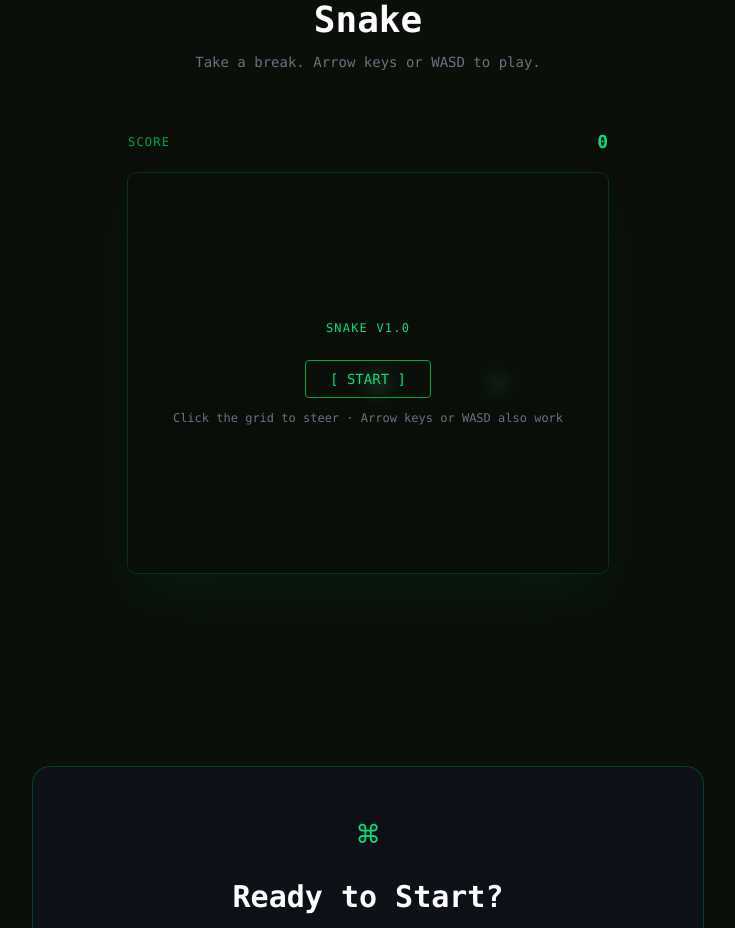
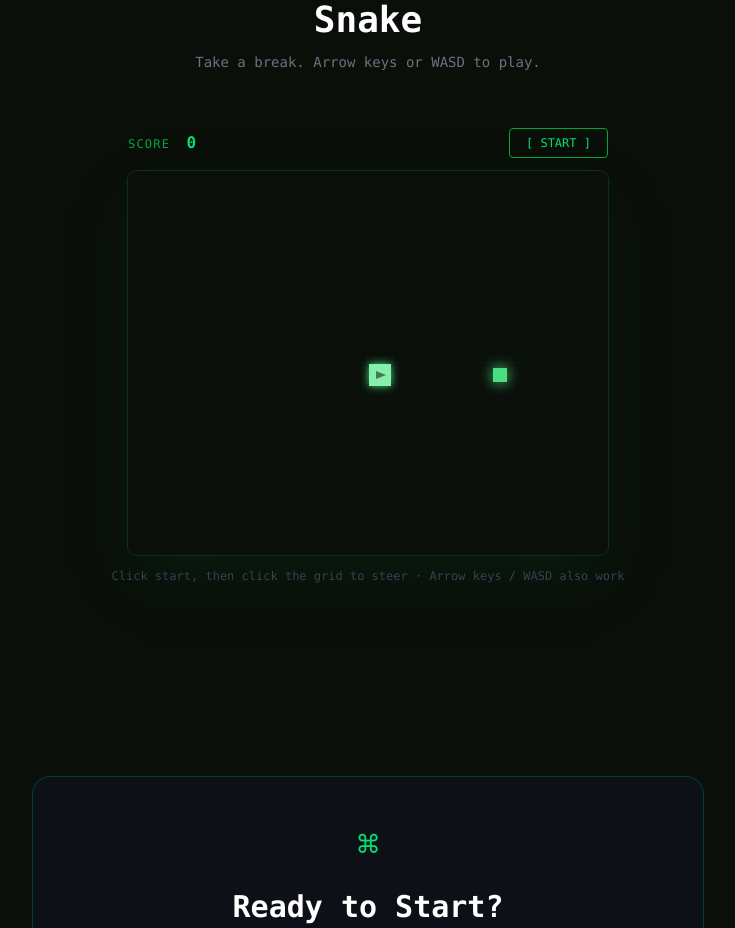
Before and after one commit to Orbit-SS/site-cybersec-paul, a Next.js app: page / in a window 1280 px wide. Shown: the part 3900-4828 px from the top of the page, without its empty margins (272-1007 px from the left). Built offline with nearby package versions, Linux system fonts and the light colour scheme.

Commit message:
im still stuck at start, clicking start doesn nothiung

```diff
--- a/src/components/SnakeGame.tsx
+++ b/src/components/SnakeGame.tsx
@@ -2,12 +2,12 @@
 
 import { useEffect, useRef, useState } from "react";
 
-const COLS = 24;
-const ROWS = 20;
-const CELL = 20;
+const COLS = 20;
+const ROWS = 16;
+const CELL = 24;
 const W = COLS * CELL;
 const H = ROWS * CELL;
-const TICK = 120;
+const TICK = 130;
 
 type Dir = "UP" | "DOWN" | "LEFT" | "RIGHT";
 type Pt = { x: number; y: number };
@@ -20,52 +20,40 @@ function randomFood(snake: Pt[]): Pt {
   return f;
 }
 
-// Given a click cell and the snake head, pick the best direction to turn
-function dirToward(head: Pt, target: Pt, current: Dir): Dir {
+function dirToward(head: Pt, target: Pt, cur: Dir): Dir {
   const dx = target.x - head.x;
   const dy = target.y - head.y;
-  // Prefer the axis with larger delta, fall back to the other
-  const candidates: Dir[] = [];
-  if (Math.abs(dx) >= Math.abs(dy)) {
-    if (dx > 0) candidates.push("RIGHT"); else if (dx < 0) candidates.push("LEFT");
-    if (dy > 0) candidates.push("DOWN");  else if (dy < 0) candidates.push("UP");
-  } else {
-    if (dy > 0) candidates.push("DOWN");  else if (dy < 0) candidates.push("UP");
-    if (dx > 0) candidates.push("RIGHT"); else if (dx < 0) candidates.push("LEFT");
-  }
-  // Pick first candidate that isn't reversing
-  for (const d of candidates) {
-    if (d !== OPP[current]) return d;
-  }
-  return current;
+  const candidates: Dir[] =
+    Math.abs(dx) >= Math.abs(dy)
+      ? [dx > 0 ? "RIGHT" : "LEFT", dy > 0 ? "DOWN" : "UP"]
+      : [dy > 0 ? "DOWN" : "UP", dx > 0 ? "RIGHT" : "LEFT"];
+  return candidates.find((d) => d !== OPP[cur]) ?? cur;
 }
 
 export default function SnakeGame() {
   const canvasRef = useRef<HTMLCanvasElement>(null);
-  const intervalRef = useRef<ReturnType<typeof setInterval> | null>(null);
+  const loopRef = useRef<ReturnType<typeof setInterval> | null>(null);
+  const snakeRef = useRef<Pt[]>([{ x: 10, y: 8 }]);
+  const dirRef = useRef<Dir>("RIGHT");
+  const nextDirRef = useRef<Dir>("RIGHT");
+  const foodRef = useRef<Pt>({ x: 15, y: 8 });
+  const hoverRef = useRef<Pt | null>(null);
+  const flashRef = useRef<Pt | null>(null);
 
-  const snake = useRef<Pt[]>([{ x: 12, y: 10 }]);
-  const dir = useRef<Dir>("RIGHT");
-  const nextDir = useRef<Dir>("RIGHT");
-  const food = useRef<Pt>({ x: 18, y: 10 });
-  const hoverCell = useRef<Pt | null>(null);
-  const clickFlash = useRef<Pt | null>(null);
+  const [score, setScore] = useState(0);
+  const [running, setRunning] = useState(false);
+  const [dead, setDead] = useState(false);
 
-  const [phase, setPhase] = useState<"idle" | "running" | "dead">("idle");
-  const [score, setScore] = useState(0);
-
+  // ---------- draw ----------
   function draw() {
-    const canvas = canvasRef.current;
-    if (!canvas) return;
-    const ctx = canvas.getContext("2d");
+    const ctx = canvasRef.current?.getContext("2d");
     if (!ctx) return;
 
-    // Background
     ctx.fillStyle = "#0a0f0a";
     ctx.fillRect(0, 0, W, H);
 
-    // Grid lines
-    ctx.strokeStyle = "rgba(20,83,45,0.18)";
+    // Grid
+    ctx.strokeStyle = "rgba(20,83,45,0.25)";
     ctx.lineWidth = 0.5;
     for (let x = 0; x <= COLS; x++) {
       ctx.beginPath(); ctx.moveTo(x * CELL, 0); ctx.lineTo(x * CELL, H); ctx.stroke();
@@ -74,129 +62,112 @@ export default function SnakeGame() {
       ctx.beginPath(); ctx.moveTo(0, y * CELL); ctx.lineTo(W, y * CELL); ctx.stroke();
     }
 
-    // Hover cell highlight
-    const hc = hoverCell.current;
+    // Hover
+    const hc = hoverRef.current;
     if (hc) {
-      ctx.fillStyle = "rgba(74,222,128,0.07)";
+      ctx.fillStyle = "rgba(74,222,128,0.08)";
       ctx.fillRect(hc.x * CELL, hc.y * CELL, CELL, CELL);
     }
 
-    // Click flash highlight
-    const cf = clickFlash.current;
+    // Click flash
+    const cf = flashRef.current;
     if (cf) {
-      ctx.fillStyle = "rgba(74,222,128,0.22)";
+      ctx.fillStyle = "rgba(74,222,128,0.25)";
       ctx.fillRect(cf.x * CELL, cf.y * CELL, CELL, CELL);
     }
 
     // Food
-    const f = food.current;
     ctx.shadowColor = "#4ade80";
     ctx.shadowBlur = 14;
     ctx.fillStyle = "#4ade80";
-    ctx.fillRect(f.x * CELL + 4, f.y * CELL + 4, CELL - 8, CELL - 8);
+    const f = foodRef.current;
+    ctx.fillRect(f.x * CELL + 5, f.y * CELL + 5, CELL - 10, CELL - 10);
     ctx.shadowBlur = 0;
 
     // Snake
-    snake.current.forEach((seg, i) => {
+    snakeRef.current.forEach((seg, i) => {
+      if (i === 0) { ctx.shadowColor = "#4ade80"; ctx.shadowBlur = 8; }
       ctx.fillStyle = i === 0 ? "#86efac" : i % 2 === 0 ? "#16a34a" : "#15803d";
-      if (i === 0) { ctx.shadowColor = "#4ade80"; ctx.shadowBlur = 8; }
       ctx.fillRect(seg.x * CELL + 1, seg.y * CELL + 1, CELL - 2, CELL - 2);
       ctx.shadowBlur = 0;
     });
 
-    // Draw a subtle arrow on head showing next direction
-    const head = snake.current[0];
-    ctx.fillStyle = "rgba(10,15,10,0.6)";
+    // Arrow on head
+    const head = snakeRef.current[0];
+    ctx.fillStyle = "rgba(0,0,0,0.5)";
     ctx.save();
     ctx.translate(head.x * CELL + CELL / 2, head.y * CELL + CELL / 2);
-    const rot = { RIGHT: 0, DOWN: Math.PI / 2, LEFT: Math.PI, UP: -Math.PI / 2 };
-    ctx.rotate(rot[nextDir.current]);
-    ctx.beginPath();
-    ctx.moveTo(5, 0); ctx.lineTo(-3, -3); ctx.lineTo(-3, 3); ctx.closePath();
+    ctx.rotate({ RIGHT: 0, DOWN: Math.PI / 2, LEFT: Math.PI, UP: -Math.PI / 2 }[nextDirRef.current]);
+    ctx.beginPath(); ctx.moveTo(6, 0); ctx.lineTo(-4, -4); ctx.lineTo(-4, 4); ctx.closePath();
     ctx.fill();
     ctx.restore();
   }
 
   function stopLoop() {
-    if (intervalRef.current !== null) {
-      clearInterval(intervalRef.current);
-      intervalRef.current = null;
-    }
+    if (loopRef.current) { clearInterval(loopRef.current); loopRef.current = null; }
   }
 
   function startGame() {
     stopLoop();
-    snake.current = [{ x: 12, y: 10 }];
-    dir.current = "RIGHT";
-    nextDir.current = "RIGHT";
-    food.current = { x: 18, y: 10 };
-    clickFlash.current = null;
+    snakeRef.current = [{ x: 10, y: 8 }];
+    dirRef.current = "RIGHT";
+    nextDirRef.current = "RIGHT";
+    foodRef.current = { x: 15, y: 8 };
+    flashRef.current = null;
     setScore(0);
-    setPhase("running");
+    setDead(false);
+    setRunning(true);
     draw();
 
-    intervalRef.current = setInterval(() => {
-      dir.current = nextDir.current;
-      const head = snake.current[0];
+    loopRef.current = setInterval(() => {
+      dirRef.current = nextDirRef.current;
+      const head = snakeRef.current[0];
       const nx: Pt = { x: head.x, y: head.y };
-      if (dir.current === "UP")    nx.y -= 1;
-      if (dir.current === "DOWN")  nx.y += 1;
-      if (dir.current === "LEFT")  nx.x -= 1;
-      if (dir.current === "RIGHT") nx.x += 1;
+      if (dirRef.current === "UP")    nx.y--;
+      if (dirRef.current === "DOWN")  nx.y++;
+      if (dirRef.current === "LEFT")  nx.x--;
+      if (dirRef.current === "RIGHT") nx.x++;
 
-      if (
-        nx.x < 0 || nx.x >= COLS || nx.y < 0 || nx.y >= ROWS ||
-        snake.current.some((s) => s.x === nx.x && s.y === nx.y)
-      ) {
+      if (nx.x < 0 || nx.x >= COLS || nx.y < 0 || nx.y >= ROWS ||
+          snakeRef.current.some((s) => s.x === nx.x && s.y === nx.y)) {
         stopLoop();
-        setPhase("dead");
+        setRunning(false);
+        setDead(true);
         draw();
         return;
       }
 
-      const ate = nx.x === food.current.x && nx.y === food.current.y;
-      snake.current = [nx, ...snake.current];
+      const ate = nx.x === foodRef.current.x && nx.y === foodRef.current.y;
+      snakeRef.current = [nx, ...snakeRef.current];
       if (ate) {
         setScore((s) => s + 10);
-        food.current = randomFood(snake.current);
+        foodRef.current = randomFood(snakeRef.current);
       } else {
-        snake.current.pop();
+        snakeRef.current.pop();
       }
       draw();
     }, TICK);
   }
 
-  function getCellFromEvent(e: React.MouseEvent<HTMLCanvasElement>): Pt {
-    const rect = canvasRef.current!.getBoundingClientRect();
-    const scaleX = W / rect.width;
-    const scaleY = H / rect.height;
+  function getCell(e: React.MouseEvent<HTMLCanvasElement>): Pt {
+    const r = canvasRef.current!.getBoundingClientRect();
     return {
-      x: Math.floor((e.clientX - rect.left) * scaleX / CELL),
-      y: Math.floor((e.clientY - rect.top)  * scaleY / CELL),
+      x: Math.floor((e.clientX - r.left) * (W / r.width) / CELL),
+      y: Math.floor((e.clientY - r.top)  * (H / r.height) / CELL),
     };
   }
 
-  function handleCanvasClick(e: React.MouseEvent<HTMLCanvasElement>) {
-    if (intervalRef.current === null) { startGame(); return; }
-    const cell = getCellFromEvent(e);
-    const head = snake.current[0];
-    const d = dirToward(head, cell, dir.current);
-    nextDir.current = d;
-
-    // Brief flash on clicked cell
-    clickFlash.current = cell;
+  function handleClick(e: React.MouseEvent<HTMLCanvasElement>) {
+    if (!loopRef.current) return;
+    const cell = getCell(e);
+    nextDirRef.current = dirToward(snakeRef.current[0], cell, dirRef.current);
+    flashRef.current = cell;
     draw();
-    setTimeout(() => { clickFlash.current = null; draw(); }, 150);
+    setTimeout(() => { flashRef.current = null; draw(); }, 150);
   }
 
   function handleMouseMove(e: React.MouseEvent<HTMLCanvasElement>) {
-    const cell = getCellFromEvent(e);
-    hoverCell.current = cell;
-    draw();
-  }
-
-  function handleMouseLeave() {
-    hoverCell.current = null;
+    hoverRef.current = getCell(e);
     draw();
   }
 
@@ -206,7 +177,7 @@ export default function SnakeGame() {
   }, []); // eslint-disable-line react-hooks/exhaustive-deps
 
   useEffect(() => {
-    const handler = (e: KeyboardEvent) => {
+    const h = (e: KeyboardEvent) => {
       const map: Record<string, Dir> = {
         ArrowUp: "UP", w: "UP", W: "UP",
         ArrowDown: "DOWN", s: "DOWN", S: "DOWN",
@@ -215,69 +186,69 @@ export default function SnakeGame() {
       };
       const d = map[e.key];
       if (!d) return;
-      if (["ArrowUp","ArrowDown","ArrowLeft","ArrowRight"].includes(e.key)) e.preventDefault();
-      if (d !== OPP[dir.current]) nextDir.current = d;
-      if (intervalRef.current === null) startGame();
+      if (e.key.startsWith("Arrow")) e.preventDefault();
+      if (d !== OPP[dirRef.current]) nextDirRef.current = d;
     };
-    window.addEventListener("keydown", handler);
-    return () => window.removeEventListener("keydown", handler);
-  }, []); // eslint-disable-line react-hooks/exhaustive-deps
+    window.addEventListener("keydown", h);
+    return () => window.removeEventListener("keydown", h);
+  }, []);
 
-  function steer(d: Dir) {
-    if (d !== OPP[dir.current]) nextDir.current = d;
-    if (intervalRef.current === null) startGame();
-  }
-
-  const btnCls = "w-10 h-10 flex items-center justify-center border border-green-900/50 rounded text-green-600 text-xs hover:border-green-600 hover:text-green-400 active:bg-green-600/10 transition-colors select-none touch-none";
+  const dpad = (label: string, d: Dir) => (
+    <button
+      key={d}
+      type="button"
+      onPointerDown={() => { if (d !== OPP[dirRef.current]) nextDirRef.current = d; }}
+      className="w-10 h-10 flex items-center justify-center border border-green-900/50 rounded text-green-600 text-xs hover:border-green-600 hover:text-green-400 active:bg-green-600/10 select-none touch-none"
+    >
+      {label}
+    </button>
+  );
 
   return (
-    <div className="flex flex-col items-center gap-4">
-      {/* Score */}
-      <div className="w-full max-w-[480px] flex items-center justify-between text-xs font-mono">
-        <span className="text-green-600 uppercase tracking-widest">Score</span>
-        <span className="text-green-400 text-lg font-bold tabular-nums">{score}</span>
+    <div className="flex flex-col items-center gap-3 font-mono">
+      {/* Score + controls row */}
+      <div className="flex items-center justify-between w-full" style={{ width: W }}>
+        <div className="text-xs text-green-600 uppercase tracking-widest">
+          Score <span className="text-green-400 font-bold text-base ml-2">{score}</span>
+        </div>
+        <div className="flex gap-2">
+          {!running && (
+            <button
+              type="button"
+              onClick={startGame}
+              className="border border-green-600 text-green-400 text-xs px-4 py-1.5 rounded hover:bg-green-600/10 active:bg-green-600/20 transition-colors cursor-pointer"
+            >
+              {dead ? "[ RESTART ]" : "[ START ]"}
+            </button>
+          )}
+          {running && (
+            <span className="text-green-800 text-xs px-4 py-1.5">click grid to steer</span>
+          )}
+        </div>
       </div>
 
       {/* Canvas */}
-      <div className="relative border border-green-900/50 rounded-lg overflow-hidden shadow-2xl shadow-green-950/50">
       <canvas
         ref={canvasRef}
         width={W}
         height={H}
-          className="block cursor-crosshair"
-          onClick={handleCanvasClick}
+        onClick={handleClick}
         onMouseMove={handleMouseMove}
-          onMouseLeave={handleMouseLeave}
+        onMouseLeave={() => { hoverRef.current = null; draw(); }}
+        className="border border-green-900/50 rounded-lg shadow-2xl shadow-green-950/50 cursor-crosshair block"
       />
 
-        {phase !== "running" && (
-          <div className="absolute inset-0 flex flex-col items-center justify-center bg-[#0a0f0a]/85 backdrop-blur-sm">
-            {phase === "dead" && (
-              <>
-                <p className="text-red-400 font-bold text-xl mb-1 tracking-widest">GAME OVER</p>
-                <p className="text-gray-500 text-xs mb-6">Score: {score}</p>
-              </>
+      {dead && (
+        <p className="text-red-400 text-sm tracking-widest">GAME OVER — Score: {score}</p>
       )}
-            {phase === "idle" && (
-              <p className="text-green-400 text-xs uppercase tracking-widest mb-6">Snake v1.0</p>
+      {!running && !dead && (
+        <p className="text-gray-700 text-xs">Click start, then click the grid to steer · Arrow keys / WASD also work</p>
       )}
-            <button
-              onClick={startGame}
-              className="border border-green-600 text-green-400 text-sm px-6 py-2 rounded hover:bg-green-600/10 transition-colors font-mono cursor-pointer"
-            >
-              {phase === "dead" ? "[ RESTART ]" : "[ START ]"}
-            </button>
-            <p className="text-gray-500 text-xs mt-3">Click the grid to steer · Arrow keys or WASD also work</p>
-          </div>
-        )}
-      </div>
 
-      {/* Mobile D-pad */}
-      <div className="grid grid-cols-3 gap-1 mt-1 md:hidden">
-        <div /><button className={btnCls} onPointerDown={() => steer("UP")}>▲</button><div />
-        <button className={btnCls} onPointerDown={() => steer("LEFT")}>◄</button>
-        <button className={btnCls} onPointerDown={() => steer("DOWN")}>▼</button>
-        <button className={btnCls} onPointerDown={() => steer("RIGHT")}>►</button>
+      {/* Mobile d-pad */}
+      <div className="grid grid-cols-3 gap-1 md:hidden">
+        <div />{dpad("▲", "UP")}<div />
+        {dpad("◄", "LEFT")}{dpad("▼", "DOWN")}{dpad("►", "RIGHT")}
       </div>
     </div>
   );
```
Lines whose indentation alone changed are shown as unchanged.
